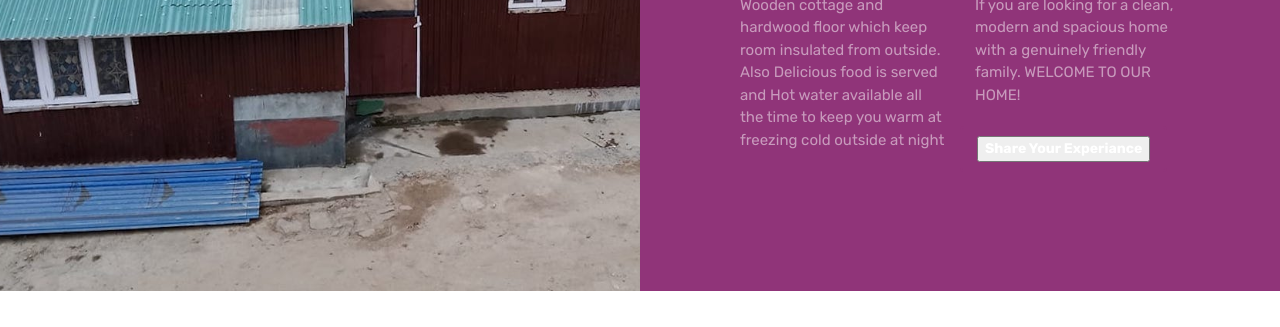
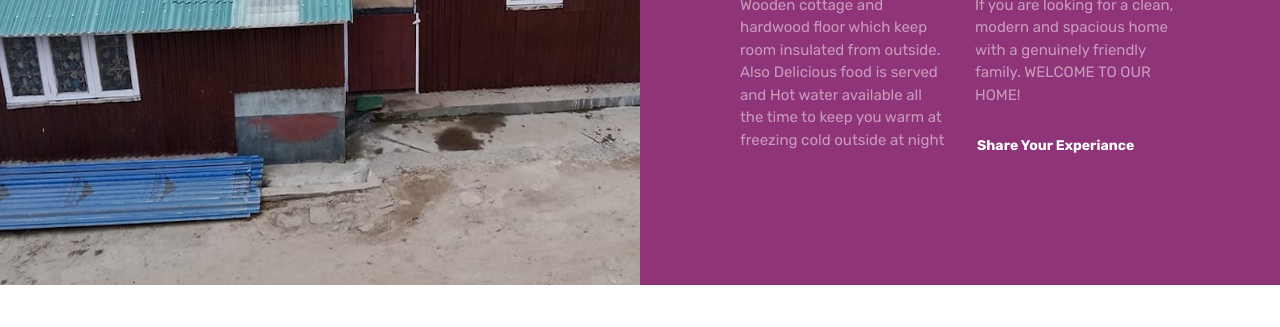
Before and after one commit to Gautamchandra31/Gautamchandra31.github.io, a website: page blog.html in a window 1280 px wide. Shown: the part 1479-1806 px from the top of the page. Drawn offline with Linux system fonts and the light colour scheme; files whose address does not match are found by name.

Commit message:
Update blog.html

```diff
--- a/blog.html
+++ b/blog.html
@@ -117,7 +117,7 @@
           <div class="col-md-6">
             <p>If you are looking for a clean, modern and spacious home with a genuinely friendly family. WELCOME TO OUR HOME!</p>
           </div>
-          <p><a href="https://g.page/r/CWYMQdSHMVmkEAg/review" class="btn btn-primary" role="button"><button><strong>Share Your Experiance</strong></button></a></p>
+          <p><a href="https://g.page/r/CWYMQdSHMVmkEAg/review" class="btn btn-primary" role="button"><strong>Share Your Experiance</strong></a></p>
         </div>
       </div>
     </div>
```
